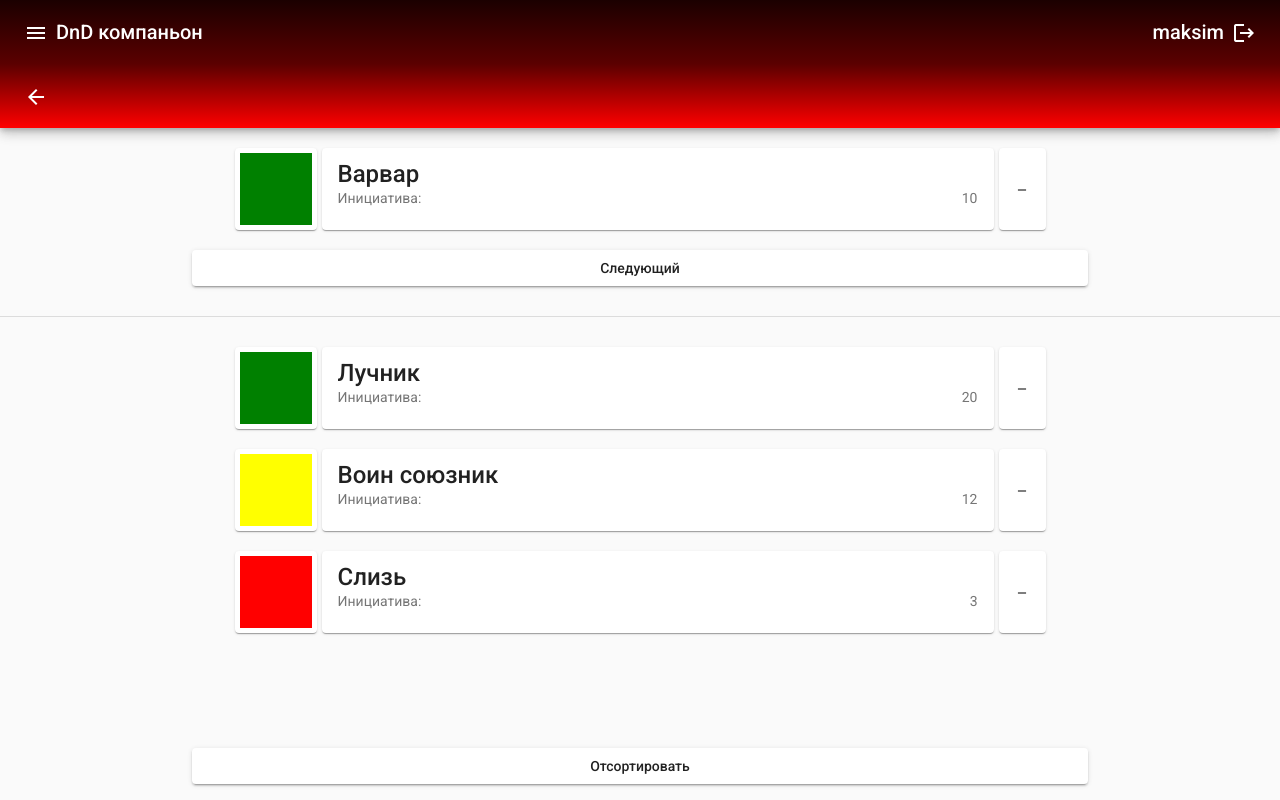
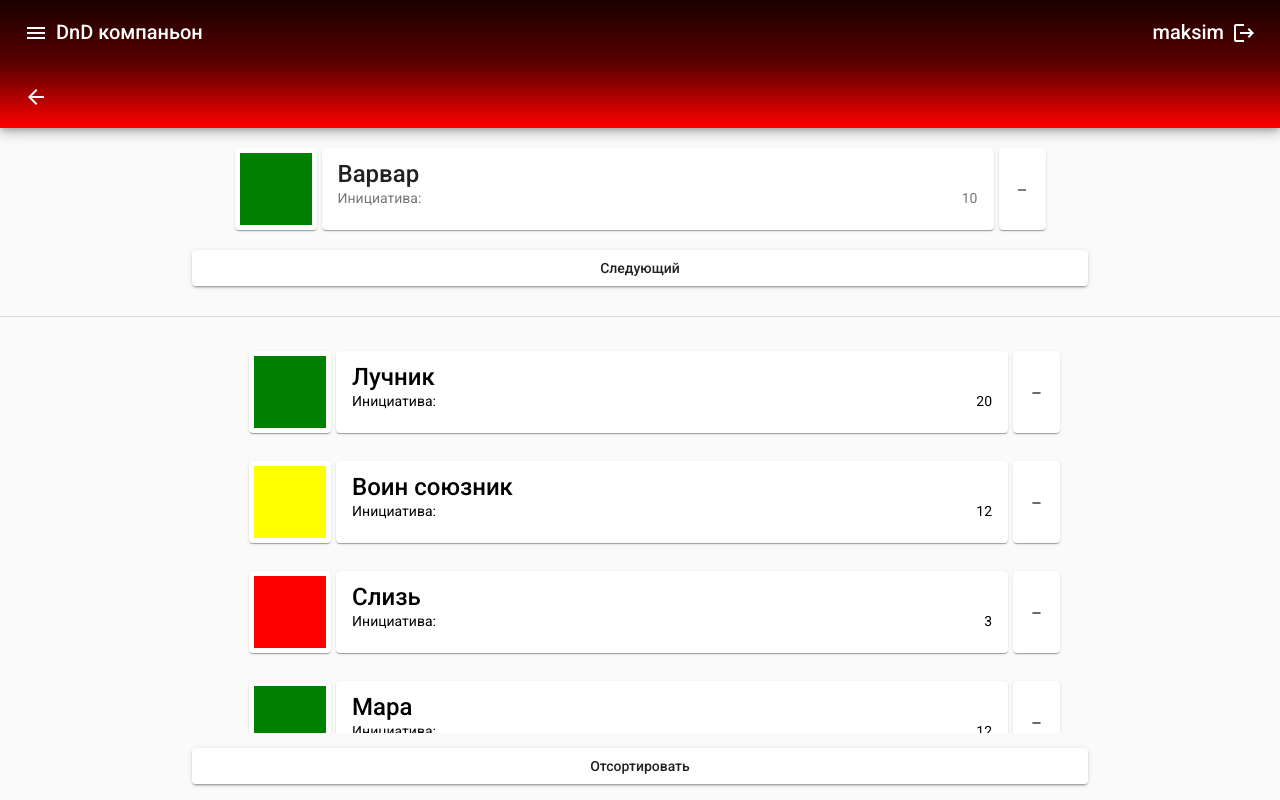
Before and after one commit to MaksiMilian789/dnd-web, an Angular app: page /master/tracker in a window 1280 px wide. Built offline with nearby package versions, Linux system fonts and the light colour scheme; sample sign-in values are in the browser's storage.

Commit message:
feat(master): добавлен виртуальный скролл в трекер инициативы

```diff
--- a/src/app/master/initiative-tracker/initiative-tracker.component.html
+++ b/src/app/master/initiative-tracker/initiative-tracker.component.html
@@ -33,8 +33,9 @@
     <button mat-raised-button class="next" (click)="next()">Следующий</button>
     <mat-divider class="divider"></mat-divider>
 
-    <div class="center" *ngFor="let unit of units; let i = index">
-        <div *ngIf="!(i === 0)" class="card-container">
+    <cdk-virtual-scroll-viewport itemSize="30" class="viewport">
+        <div class="center scroll-container list" *cdkVirtualFor="let unit of units | slice:1; let i = index">
+            <div class="card-container">
                 <mat-card class="card-img">
                     <div class="card-icon" [ngClass]="{
             red: unit.color === 'red',
@@ -57,5 +58,6 @@
                 </mat-card>
             </div>
         </div>
+    </cdk-virtual-scroll-viewport>
     <button mat-raised-button class="sort" (click)="sort()">Отсортировать</button>
 </div>
--- a/src/app/master/initiative-tracker/initiative-tracker.component.scss
+++ b/src/app/master/initiative-tracker/initiative-tracker.component.scss
@@ -21,6 +21,10 @@
 
 .first {
   margin-top: 20px;
+}
+
+.list {
+  padding-left: 30px;
 }
 
 .sort {
@@ -86,3 +90,37 @@
   width: 50vw;
   height: 50px;
 }
+
+.scroll-container {
+  height: 100px;
+  z-index: 1000;
+}
+
+*::-webkit-scrollbar,
+*::-webkit-scrollbar-thumb {
+  width: 26px;
+  border-radius: 13px;
+  background-clip: padding-box;
+  border: 10px solid transparent;
+}
+
+*::-webkit-scrollbar-thumb {
+  box-shadow: inset 0 0 0 10px;
+}
+
+.viewport:hover {
+  color: rgba(0, 0, 0, 0.3);
+}
+
+.viewport {
+  overflow: auto;
+  color: rgba(0, 0, 0, 0);
+  -webkit-text-fill-color: black;
+  transition: color 0.3s ease;
+  height: 100%;
+  width: 99vw;
+  margin-top: 15px;
+  margin-bottom: 15px;
+  overflow-y: scroll;
+  scrollbar-width: none;
+}
--- a/src/app/master/initiative-tracker/initiative-tracker.component.ts
+++ b/src/app/master/initiative-tracker/initiative-tracker.component.ts
@@ -1,4 +1,5 @@
-import { Component, OnInit } from '@angular/core';
+import { CdkVirtualScrollViewport } from '@angular/cdk/scrolling';
+import { Component, OnInit, ViewChild } from '@angular/core';
 import { Unit } from 'src/app/shared/models/unit';
 
 @Component({
@@ -7,6 +8,8 @@ import { Unit } from 'src/app/shared/models/unit';
   styleUrls: ['./initiative-tracker.component.scss'],
 })
 export class InitiativeTrackerComponent implements OnInit {
+  @ViewChild(CdkVirtualScrollViewport) virtualScroll!: CdkVirtualScrollViewport;
+
   units: Unit[] = [];
 
   constructor() {}
@@ -17,11 +20,17 @@ export class InitiativeTrackerComponent implements OnInit {
       { name: 'Лучник', initiative: '20', color: 'green' },
       { name: 'Воин союзник', initiative: '12', color: 'yellow' },
       { name: 'Слизь', initiative: '3', color: 'red' },
+      { name: 'Мара', initiative: '12', color: 'green' },
+      { name: 'Элейна', initiative: '13', color: 'green' },
+      { name: 'Гоблин', initiative: '18', color: 'red' },
+      { name: 'Алазар', initiative: '8', color: 'green' },
+      { name: 'Маг союзник', initiative: '7', color: 'yellow' },
     ];
   }
 
   sort(): void {
     this.units.sort((a, b) => parseInt(b.initiative) - parseInt(a.initiative));
+    this.virtualScroll.scrollToIndex(0);
   }
 
   next(): void {
--- a/src/app/shared/shared.module.ts
+++ b/src/app/shared/shared.module.ts
@@ -5,10 +5,11 @@ import { FormsModule, ReactiveFormsModule } from '@angular/forms';
 import { MaterialModule } from './material.module';
 import { WorldsComponent } from './components/worlds/worlds.component';
 import { RouterModule } from '@angular/router';
+import {ScrollingModule} from '@angular/cdk/scrolling';
 
 @NgModule({
   declarations: [WorldsComponent],
-  imports: [CommonModule, MaterialModule, RouterModule, FormsModule],
-  exports: [CommonModule, FormsModule, ReactiveFormsModule, MaterialModule, WorldsComponent],
+  imports: [CommonModule, MaterialModule, RouterModule, FormsModule, ScrollingModule],
+  exports: [CommonModule, FormsModule, ReactiveFormsModule, MaterialModule, WorldsComponent, ScrollingModule],
 })
 export class SharedModule {}
```
Lines whose indentation alone changed are shown as unchanged.
